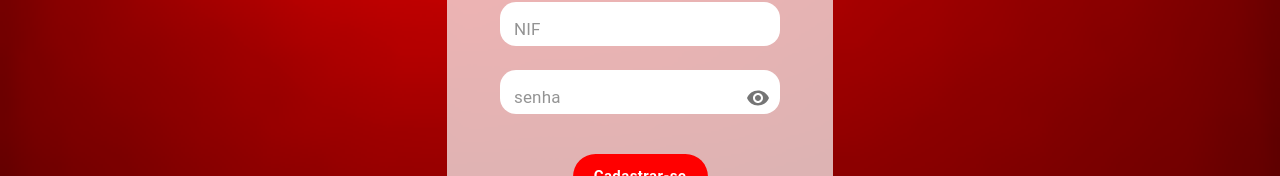
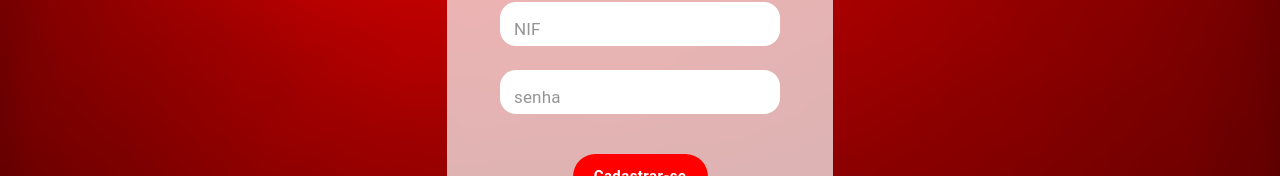
Before and after one commit to MariaFernandaCintra/sprintFront, a React (Vite) app: page /cadastro in a window 1280 px wide. Shown: the part 467-643 px from the top of the page. Built offline with nearby package versions, Linux system fonts and the light colour scheme.

Commit message:
atualização sem olhinho

```diff
--- a/src/pages/Cadastro.jsx
+++ b/src/pages/Cadastro.jsx
@@ -1,10 +1,6 @@
-import Visibility from "@mui/icons-material/Visibility";
-import VisibilityOff from "@mui/icons-material/VisibilityOff";
 import Box from "@mui/material/Box";
 import Button from "@mui/material/Button";
 import Container from "@mui/material/Container";
-import IconButton from "@mui/material/IconButton";
-import InputAdornment from "@mui/material/InputAdornment";
 import TextField from "@mui/material/TextField";
 import * as React from "react";
 import { useState } from "react";
@@ -22,9 +18,6 @@ function Cadastro() {
     NIF: "",
     senha: "",
   });
-
-  // Estado para controlar a visualização da senha
-  const [showPassword, setShowPassword] = useState(false);
 
   const onChange = (event) => {
     const { name, value } = event.target;
@@ -51,10 +44,6 @@ function Cadastro() {
       }
     );
   }
-
-  const togglePasswordVisibility = () => {
-    setShowPassword((prev) => !prev);
-  };
 
   return (
     <Container component="main" sx={styles.container}>
@@ -105,26 +94,11 @@ function Cadastro() {
           id="senha"
           placeholder="senha"
           name="senha"
-          type={showPassword ? "text" : "password"}
+          type="password"
           margin="normal"
           value={usuario.senha}
           onChange={onChange}
           sx={styles.textField}
-          slotProps={{
-            input: {
-              endAdornment: (
-                <InputAdornment position="end">
-                  <IconButton
-                    onClick={togglePasswordVisibility}
-                    edge="end"
-                    aria-label="alternar visibilidade da senha"
-                  >
-                    {showPassword ? <VisibilityOff /> : <Visibility />}
-                  </IconButton>
-                </InputAdornment>
-              ),
-            },
-          }}
         />
         <Button type="submit" variant="contained" sx={styles.buttonCadastro}>
           Cadastrar-se
--- a/src/pages/Login.jsx
+++ b/src/pages/Login.jsx
@@ -1,10 +1,6 @@
-import Visibility from "@mui/icons-material/Visibility";
-import VisibilityOff from "@mui/icons-material/VisibilityOff";
 import Box from "@mui/material/Box";
 import Button from "@mui/material/Button";
 import Container from "@mui/material/Container";
-import IconButton from "@mui/material/IconButton";
-import InputAdornment from "@mui/material/InputAdornment";
 import TextField from "@mui/material/TextField";
 import * as React from "react";
 import { useState } from "react";
@@ -16,11 +12,8 @@ import api from "../services/axios";
 
 function Login() {
   const styles = getStyles();
-  const [usuario, setUsuario] = useState({ email: "", senha: "" });
+  const [usuario, setUsuario] = useState({ email: "", senha: ""});
   const navigate = useNavigate();
-
-  // Estado para controlar a visualização da senha
-  const [showPassword, setShowPassword] = useState(false);
 
   const onChange = (event) => {
     const { name, value } = event.target;
@@ -46,10 +39,6 @@ function Login() {
     );
   }
 
-  const togglePasswordVisibility = () => {
-    setShowPassword((prev) => !prev);
-  };
-
   return (
     <Container component="main" sx={styles.container}>
       <Header />
@@ -68,26 +57,11 @@ function Login() {
           id="senha"
           placeholder="senha"
           name="senha"
-          type={showPassword ? "text" : "password"}
+          type="password"
           margin="normal"
           value={usuario.senha}
           onChange={onChange}
           sx={{ ...styles.textField, mt: 3 }}
-          slotProps={{
-            input: {
-              endAdornment: (
-                <InputAdornment position="end">
-                  <IconButton
-                    onClick={togglePasswordVisibility}
-                    edge="end"
-                    aria-label="alternar visibilidade da senha"
-                  >
-                    {showPassword ? <VisibilityOff /> : <Visibility />}
-                  </IconButton>
-                </InputAdornment>
-              ),
-            },
-          }}
         />
         <Button sx={styles.buttonLogin} type="submit" variant="contained">
           Entrar
```
